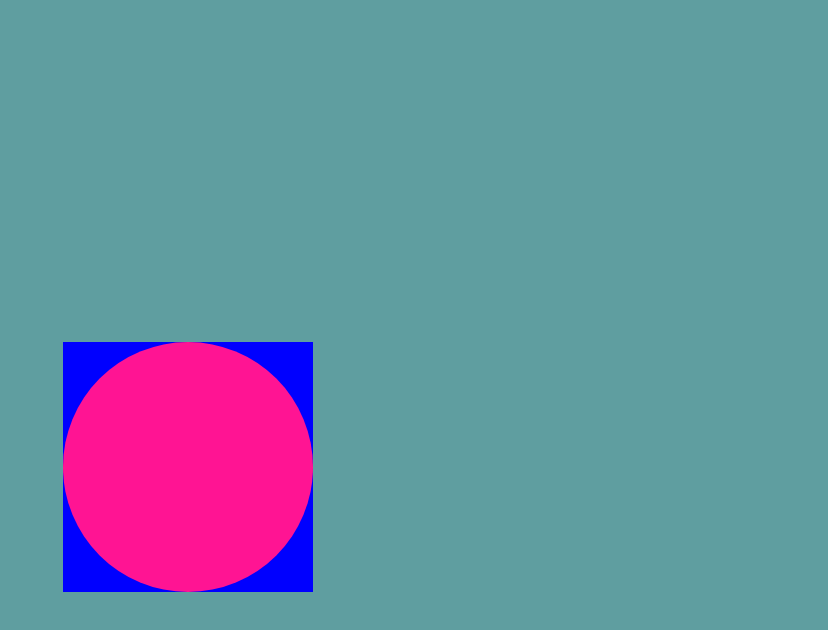
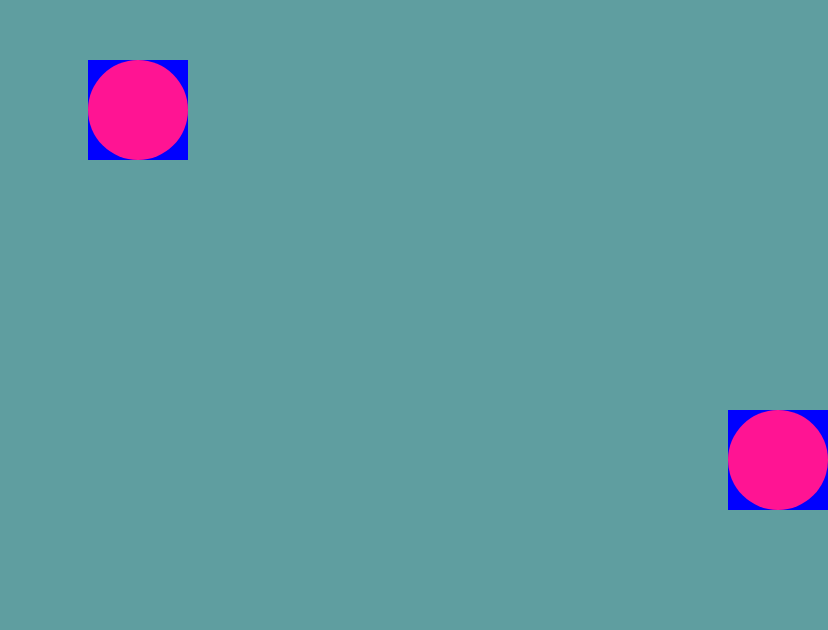
Before and after one commit to Sabithaananthan/DemoFrontEnd, a plain HTML site: page index.html in a window 1280 px wide. Shown: the part 290-920 px from the top of the page, without its empty margins (452-1280 px from the left). After the commit the page ends 800 px from the top, so only its background shows below. Drawn offline with Linux system fonts and the light colour scheme.

Commit message:
final - circle in rect

```diff
--- a/index.html
+++ b/index.html
@@ -4,8 +4,13 @@
     <link rel="stylesheet" href="stylesheet.css">
 </head>
 <body bgcolor="#5f9ea0">
-<div>
+<div class="flex-full">
 <div class="flex-rect" >
+    <div class="rect" >
+        <div class="circle"></div>
+    </div>
+</div>
+<div class="flex-corner" >
     <div class="rect" >
         <div class="circle"></div>
     </div>
--- a/stylesheet.css
+++ b/stylesheet.css
@@ -1,21 +1,40 @@
+*{
+    padding: 0px;
+    margin:0px
+}
+
 .flex-rect{
     display: flex;
-    position: relative;
-    margin: 50%;
+    align-items: center;
     justify-content: center;
-    align-content: center;
+height: calc(100vh - 100px);
+    width: calc(100vw - 100px);
+
+}
+
+.flex-corner{
+    display: flex;
+    align-items: end;
+    justify-content: right;
+    height: 100vh;
+}
+
+.flex-full{
+    display: flex;
+    align-items: center;
+    justify-content: center;
 }
 
 .rect{
-    width: 500px;
-    height: 250px;
+    width: 100px;
+    height: 100px;
     background-color: blue;
 }
 
+.circle{
 
-.circle{
-    width: 250px;
-    height: 250px;
+    width: 100px;
+    height: 100px;
     border-radius: 50%;
     background-color: deeppink;
 }
```
